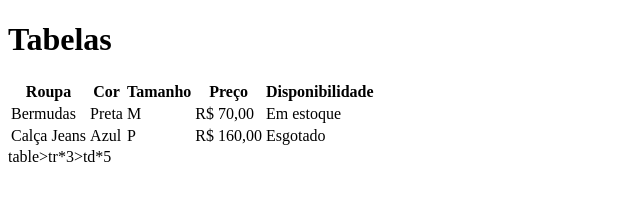
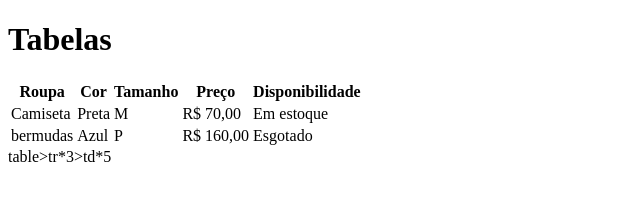
Before and after one commit to Henriqu3Oliveira/aulda-tabela, a plain HTML site: page index.html in a window 1280 px wide. Shown: the whole page, without its empty margins (0-640 px from the left). Drawn offline with Linux system fonts and the light colour scheme.

Commit message:
trocado de calça jeans para bermudas

```diff
--- a/index.html
+++ b/index.html
@@ -18,14 +18,14 @@
             <th>Disponibilidade</th>
         </tr>
         <tr>
-            <td>Bermudas</td>
+            <td>Camiseta</td>
             <td>Preta</td>
             <td>M</td>
             <td>R$ 70,00</td>
             <td>Em estoque</td>
         </tr>
         <tr>
-            <td>Calça Jeans</td>
+            <td>bermudas</td>
             <td>Azul</td>
             <td>P</td>
             <td>R$ 160,00</td>
```
